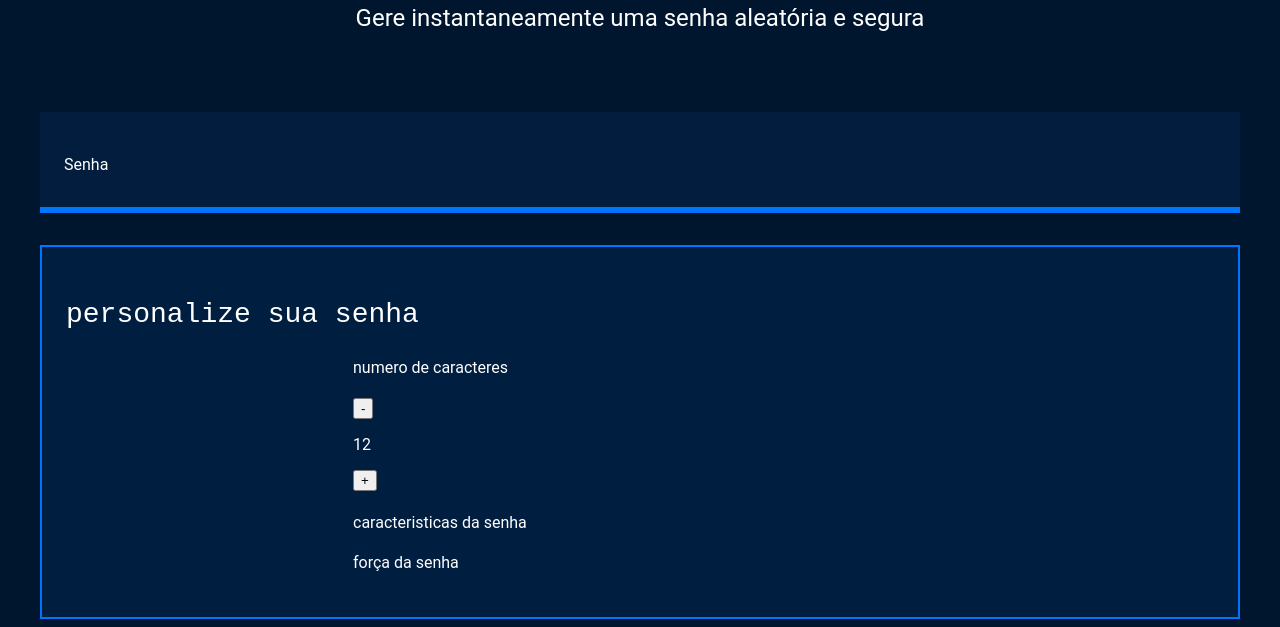
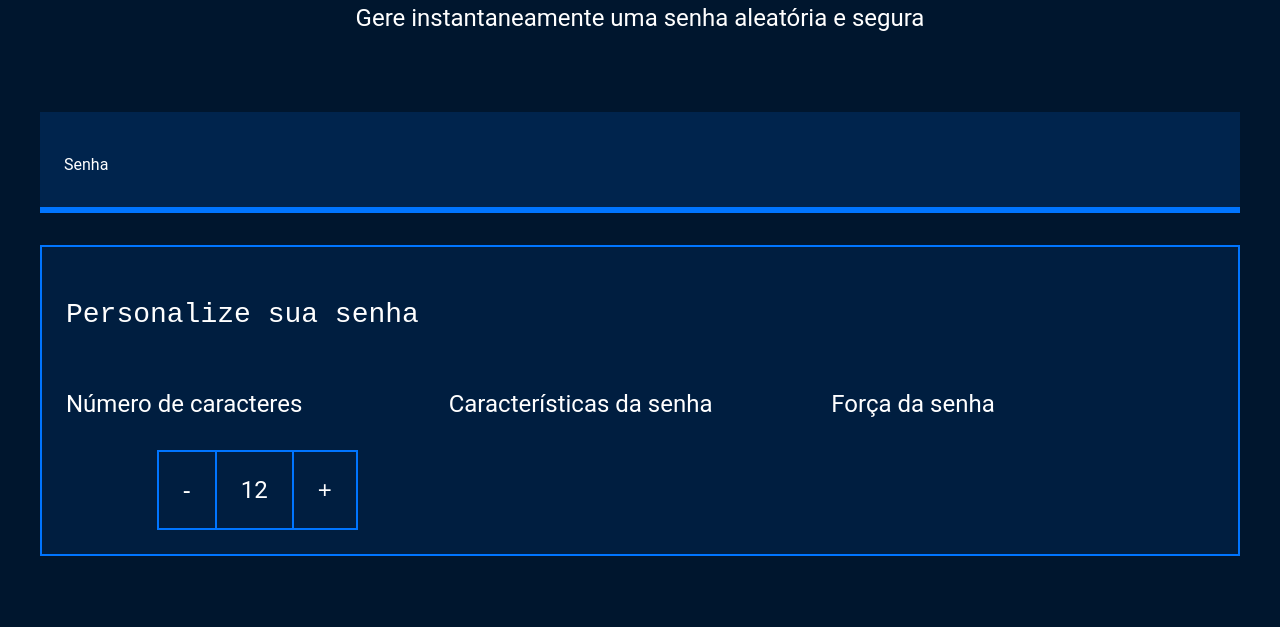
Before and after one commit to grazymss/gerador-senha, a plain HTML site: page index.html in a window 1280 px wide. Shown: the part 208-835 px from the top of the page. After the commit the page ends 800 px from the top, so only its background shows below. Drawn offline with Linux system fonts and the light colour scheme.

Commit message:
Add files via upload

```diff
--- a/index.html
+++ b/index.html
@@ -20,20 +20,21 @@
             <input name="senha" type="text" id="campo-senha">
         </div>
         <div class="parametro">
-          <h3 class="parametro-titulo">personalize sua senha</h3>
-        <div class="perametro-coluna_senha">
+            <h3 class="parametro-titulo">Personalize sua senha</h3>
+            <div class="parametro-coluna__senha">
                 <div class="parametro-senha">
-            <h4 class="parametro-senha_titulo">numero de caracteres</h4>
+                    <h4 class="parametro-senha__titulo">Número de caracteres</h4>
+                    <div class="parametro-senha-botoes">
                         <button class="parametro-senha__botao">-</button>
                         <p class="parametro-senha__texto">12</p>
                         <button class="parametro-senha__botao">+</button>
                     </div>
                 </div>
                 <div class="parametro-senha">
-            <h4 class="parametro-senha_titulo">caracteristicas da senha</h4>
+                    <h4 class="parametro-senha__titulo">Características da senha</h4>
                 </div>
                 <div class="parametro-senha">
-            <h4 class="parametro-senha_titulo">força da senha</h4>
+                    <h4 class="parametro-senha__titulo">Força da senha</h4>
                 </div>
             </div>
         </div>
--- a/style.css
+++ b/style.css
@@ -1,7 +1,7 @@
 :root{
     --branco: white;
     --cor-de-fundo: #00162E;
-    --fundo-senha: #021d3d;
+    --fundo-senha: #00244D;
     --fundo-texto: #001E40;
     --borda: #0075FF;
     --roboto: 'Roboto', sans-serif;
@@ -83,6 +83,27 @@ body{
     margin: 0 auto;
 }
 
+.parametro-senha-botoes{
+    display: flex;
+    justify-content: center;
+}
+
+.parametro-senha__botao{
+    background-color: var(--fundo-texto);
+    color: var(--branco);
+    border: 2px solid var(--borda);
+    padding: 24px;
+    font-size: 24px;
+    cursor: pointer;
+}
+.parametro-senha__texto{
+    padding: 24px;
+    border-top: 2px solid var(--borda);
+    border-bottom: 2px solid var(--borda);
+    margin: 0;
+    font-size: 24px;
+}
+
 @media screen and (min-width: 768px) {
     .parametro-coluna__senha{
         flex-direction: row;
```
Lines whose indentation alone changed are shown as unchanged.
